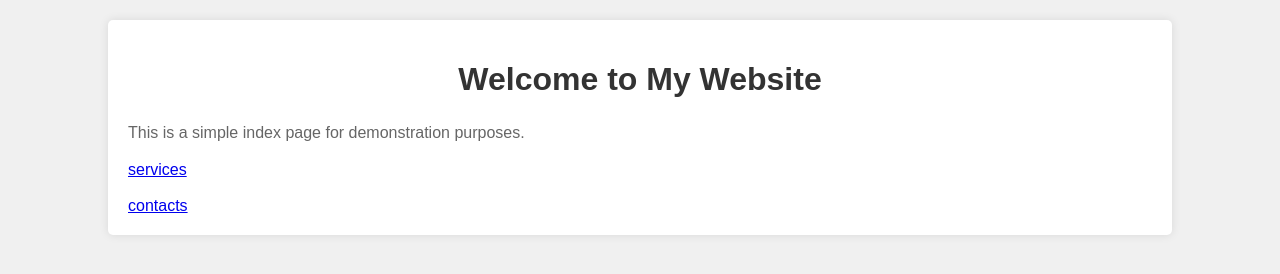
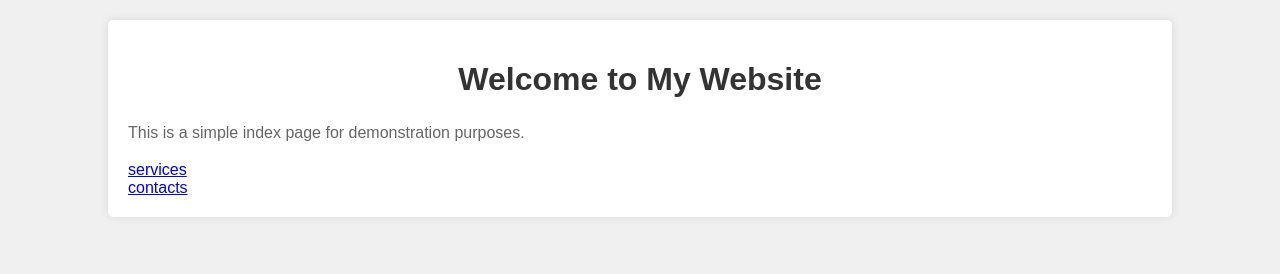
Before and after one commit to vishn2006/team-project, a plain HTML site: page index.html in a window 1280 px wide. Drawn offline with Linux system fonts and the light colour scheme.

Commit message:
index page

```diff
--- a/index.html
+++ b/index.html
@@ -34,7 +34,7 @@
 <div class="container">
     <h1>Welcome to My Website</h1>
     <p>This is a simple index page for demonstration purposes.</p>
-    <a href="services.html">services</a><br><br>
+    <a href="services.html">services</a><br>
     <a href="contacts.html">contacts</a>
 </div>
 
```
